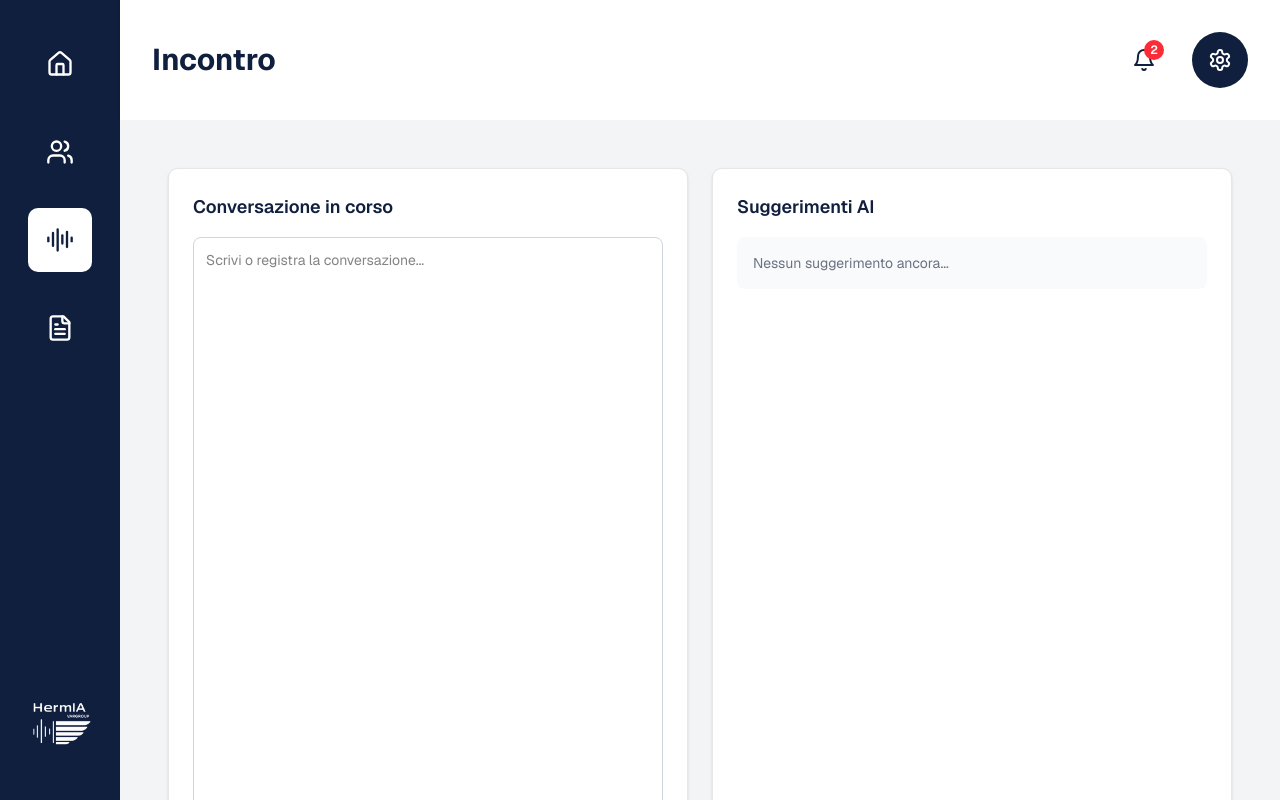
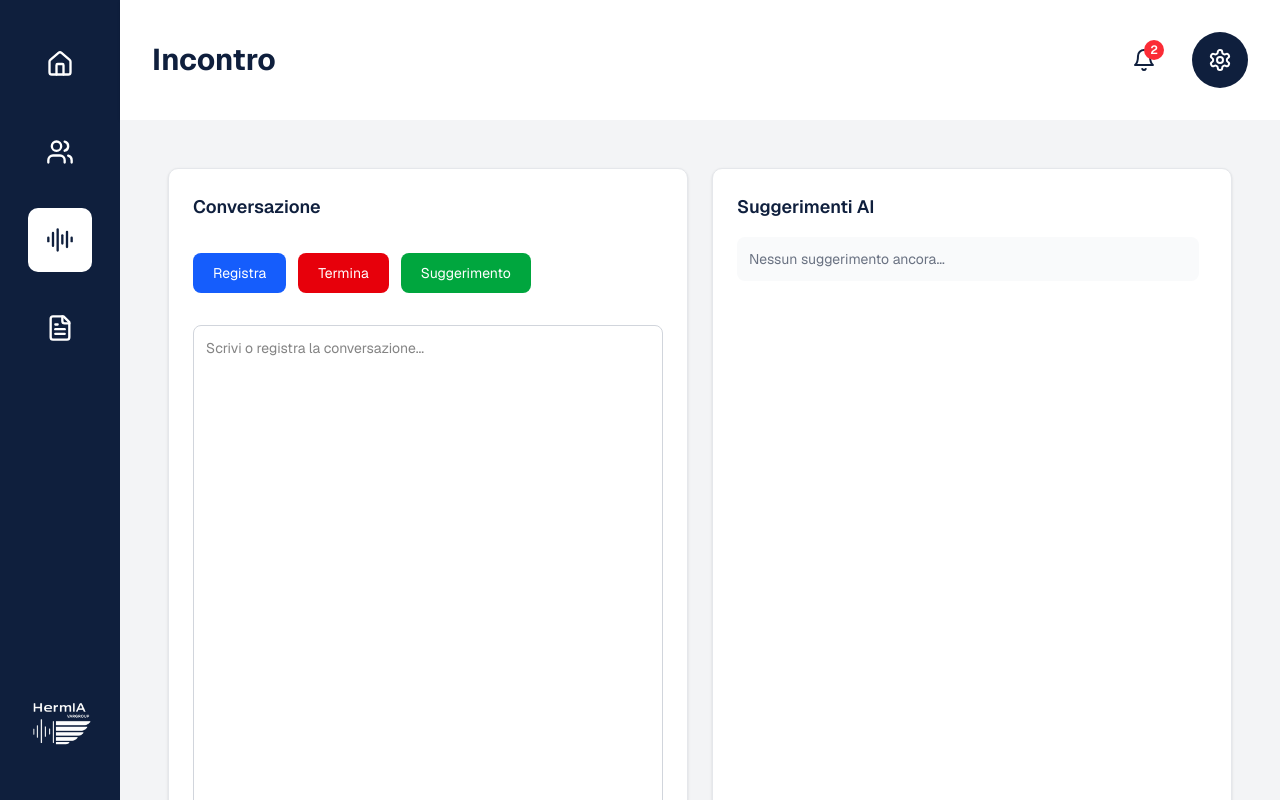
Before and after one commit to valeriooconte/boom-webapp, a Next.js app: page / in a window 1280 px wide. Both pictures are taken after a click on the button 60 px from the left and 240 px from the top of the page. Built offline with nearby package versions, Linux system fonts and the light colour scheme.

Commit message:
Improved convo_prova component

```diff
--- a/src/app/globals.css
+++ b/src/app/globals.css
@@ -126,3 +126,8 @@
     @apply bg-background text-foreground;
   }
 }
+
+html, body {
+  height: 100%;
+  overflow: hidden; /* evita doppio scroll */
+}
--- a/src/components/convo_prova.tsx
+++ b/src/components/convo_prova.tsx
@@ -1,11 +1,11 @@
 "use client"
-import { useState, useRef } from "react"
+import { useState, useRef, useEffect } from "react"
 import ReactMarkdown from "react-markdown"
+import { ChevronRight } from "lucide-react"
 
 export default function Convo() {
   const [transcript, setTranscript] = useState("")
   const [lastSentTranscript, setLastSentTranscript] = useState("")
-  const [suggestions, setSuggestions] = useState<Array<{timestamp: string, content: string, type: string}>>([])
   const [selectedWord, setSelectedWord] = useState("")
 
   const [showWordButton, setShowWordButton] = useState(false)
@@ -13,7 +13,15 @@ export default function Convo() {
   const [loading, setLoading] = useState(false)
   const [isRecording, setIsRecording] = useState(false)
 
+  const [expandedIndex, setExpandedIndex] = useState<number | null>(null)
+
+  const [suggestions, setSuggestions] = useState<Array<{timestamp: string, content: string, type: string}>>([])
+
   const recognitionRef = useRef<any>(null)
+  const scrollContainerRef = useRef<HTMLDivElement>(null)
+
+  // 🔴 Banner di errore
+  const [showError, setShowError] = useState(false)
 
   const suggestionPrompt = `
   Agisci come un assistente cognitivo per consulenti aziendali durante colloqui con clienti.
@@ -40,21 +48,15 @@ export default function Convo() {
   const AGENT_URL = "https://challengecrif.app.n8n.cloud/webhook-test"
 
   const handleSave = () => {
+    // TBD
     setSaved(true)
     setTimeout(() => setSaved(false), 2000)
   }
 
   const handleSendToAI = async () => {
     setLoading(true)
-
-    // Considera solo la parte nuova
     const newChunk = transcript.replace(lastSentTranscript, "").trim()
     if (!newChunk) {
-      setSuggestions(prev => [...prev, {
-        timestamp: new Date().toLocaleTimeString(),
-        content: "Nessuna nuova parte da inviare.",
-        type: "partial"
-      }])
       setLoading(false)
       return
     }
@@ -69,20 +71,24 @@ export default function Convo() {
         }),
       })
 
+      if (!res.ok) throw new Error("Errore nella richiesta")
+
       const data = await res.json()
-      setSuggestions(prev => [...prev, {
+
+      setSuggestions((prev) => [
+        ...prev,
+        {
           timestamp: new Date().toLocaleTimeString(),
           content: data.message.content || "Nessuna risposta dall'AI",
-        type: "partial"
-      }])
+          type: "partial",
+        },
+      ])
+      setExpandedIndex(suggestions.length) // espandi l'ultimo
       setLastSentTranscript(transcript)
     } catch (err) {
       console.error(err)
-      setSuggestions(prev => [...prev, {
-        timestamp: new Date().toLocaleTimeString(),
-        content: "Errore: impossibile contattare l'agente AI.",
-        type: "partial"
-      }])
+      setShowError(true)
+      setTimeout(() => setShowError(false), 3000)
     } finally {
       setLoading(false)
     }
@@ -91,7 +97,8 @@ export default function Convo() {
   const handleWordSelection = () => {
     const selection = window.getSelection()
     const word = selection?.toString().trim()
-    if (word && word.split(/\s+/).length === 1) {
+    //if (word && word.split(/\s+/).length === 1) {
+    if (word) {
       setSelectedWord(word)
       setShowWordButton(true)
     } else {
@@ -101,9 +108,7 @@ export default function Convo() {
 
   const handleQueryWord = async () => {
     if (!selectedWord) return
-
     setLoading(true)
-
     try {
       const res = await fetch(AGENT_URL + "/audio-input", {
         method: "POST",
@@ -114,28 +119,38 @@ export default function Convo() {
         }),
       })
 
+      if (!res.ok) throw new Error("Errore nella richiesta parola")
+
       const data = await res.json()
-      setSuggestions(prev => [...prev, {
+      setSuggestions((prev) => [
+        ...prev,
+        {
           timestamp: new Date().toLocaleTimeString(),
           content: data.message.content || "Nessuna risposta dall'AI",
-        type: "word"
-      }])
-    } catch (err) {
-      setSuggestions(prev => [...prev, {
-        timestamp: new Date().toLocaleTimeString(),
-        content: "Errore: impossibile contattare l'agente AI.",
-        type: "word"
-      }])
+          type: "word",
+        },
+      ])
+      setExpandedIndex(suggestions.length)
+    } catch {
+      console.error("Errore nella query parola")
+      setShowError(true)
+      setTimeout(() => setShowError(false), 3000)
     } finally {
       setLoading(false)
       setShowWordButton(false)
     }
   }
 
-  // Speech-to-Text tramite Web Speech API
+  // Scroll automatico verso l’ultimo suggerimento
+  useEffect(() => {
+    if (scrollContainerRef.current) {
+      scrollContainerRef.current.scrollTop = scrollContainerRef.current.scrollHeight
+    }
+  }, [suggestions])
+
   const toggleRecording = () => {
     if (!("webkitSpeechRecognition" in window || "SpeechRecognition" in window)) {
-      alert("API SpeechRecognition non supportata su questo browser.")
+      alert("API SpeechRecognition non supportata.")
       return
     }
 
@@ -153,111 +168,135 @@ export default function Convo() {
     recognition.interimResults = true
 
     recognition.onresult = (event: any) => {
-      let interimTranscript = ""
       for (let i = event.resultIndex; i < event.results.length; ++i) {
-        const transcriptPiece = event.results[i][0].transcript
+        const piece = event.results[i][0].transcript
         if (event.results[i].isFinal) {
-          setTranscript((prev) => prev + " " + transcriptPiece.trim())
-        } else {
-          interimTranscript += transcriptPiece
+          setTranscript((prev) => prev + " " + piece.trim())
         }
       }
     }
 
-    recognition.onerror = (event: any) => {
-      console.error("Errore riconoscimento:", event.error)
-      setIsRecording(false)
-    }
-
-    recognition.onend = () => {
-      setIsRecording(false)
-    }
-
+    recognition.onend = () => setIsRecording(false)
     recognitionRef.current = recognition
     recognition.start()
     setIsRecording(true)
   }
 
   return (
-    <div className="grid grid-cols-2 gap-6 h-screen p-6 bg-gray-100">
-      {/* COLONNA SINISTRA */}
-      <div className="flex flex-col rounded-lg bg-white p-6 shadow-sm border border-gray-200">
-        <h2 className="text-lg font-semibold mb-4 text-[#0f1f3d]">Conversazione in corso</h2>
+    <div className="relative grid grid-cols-2 gap-6 h-screen p-6 bg-gray-100 overflow-hidden">
+      {/* Banner di errore */}
+      {showError && (
+        <div className="absolute top left-1/2 -translate-x-1/2 bg-red-50 text-red-700 px-6 py-2 rounded-md shadow-md transition-opacity duration-500">
+          Errore: impossibile contattare l'agente AI, riprova.
+        </div>
+      )}
+
+      {/* SINISTRA */}
+      <div className="flex flex-col gap-4 rounded-lg bg-white p-6 shadow-sm border border-gray-200">
+        <h2 className="text-lg font-semibold text-[#0f1f3d]">Conversazione</h2>
+
+        <div className="mt-4 flex gap-3 mb-4 flex-wrap items-center">
+          <button
+            onClick={toggleRecording}
+            className={`px-5 py-2.5 rounded-md text-sm text-white ${
+              isRecording ? "bg-orange-500" : "bg-blue-600"
+            }`}
+          >
+            {isRecording ? "Pausa" : "Registra"}
+          </button>
+
+          <button
+            onClick={handleSave}
+            className="px-5 py-2.5 bg-red-600 text-white rounded-md text-sm"
+          >
+            Termina
+          </button>
+
+          <button
+            onClick={handleSendToAI}
+            className="px-5 py-2.5 bg-green-600 text-white rounded-md text-sm"
+          >
+            Suggerimento
+          </button>
+
+          {showWordButton && (
+            <button
+              onClick={handleQueryWord}
+              className="px-5 py-2.5 bg-yellow-500 text-white rounded-md text-sm"
+            >
+              Interroga AI su "{selectedWord}"
+            </button>
+          )}
+
+          {saved && <span className="text-emerald-600 text-sm font-medium">Salvato!</span>}
+        </div>
 
         <textarea
-          className="flex-1 border border-gray-300 p-3 rounded-md resize-none focus:outline-none focus:ring-2 focus:ring-[#0f1f3d] focus:border-transparent text-sm"
+          className="flex-1 border border-gray-300 p-3 rounded-md resize-none focus:ring-2 focus:ring-[#0f1f3d] text-sm"
           placeholder="Scrivi o registra la conversazione..."
           value={transcript}
           onChange={(e) => setTranscript(e.target.value)}
           onMouseUp={handleWordSelection}
           onKeyUp={handleWordSelection}
         />
+      </div>
 
-        <div className="mt-4 flex gap-3 flex-wrap items-center">
-          {showWordButton && (
-            <button
-              onClick={handleQueryWord}
-              className="px-4 py-2 bg-blue-600 text-white rounded-md hover:bg-blue-700 transition-colors text-sm font-medium"
+      {/* DESTRA */}
+      <div className="flex flex-col rounded-lg bg-white p-6 shadow-sm border border-gray-200 overflow-y-auto h-full">
+        <h2 className="text-lg font-semibold mb-4 text-[#0f1f3d]">Suggerimenti AI</h2>
+
+        {loading && <p className="text-gray-500 text-sm mb-2">Elaborazione...</p>}
+
+        <div
+          ref={scrollContainerRef}
+          className="flex-1 overflow-y-auto space-y-3 pr-2"
         >
-              Interroga AI su "{selectedWord}"
-            </button>
-          )}
-
-          {/* Pulsante Speech-to-Text */}
-          <button
-            onClick={toggleRecording}
-            className={`px-5 py-2.5 rounded-md text-sm font-medium transition-colors ${
-              isRecording
-                ? "bg-red-600 hover:bg-red-700 text-white"
-                : "bg-purple-600 hover:bg-purple-700 text-white"
+          {suggestions.length === 0 ? (
+            <p className="text-gray-500 text-sm bg-gray-50 p-3 rounded-md">
+              Nessun suggerimento ancora...
+            </p>
+          ) : (
+            suggestions.map((item, index) => (
+              <div
+                key={index}
+                className={`p-4 bg-gray-50 rounded-md border-l-4 transition-all cursor-pointer ${
+                  expandedIndex === index
+                    ? "border-[#0f1f3d]"
+                    : "border-transparent hover:border-gray-300"
+                }`}
+                onClick={() =>
+                  setExpandedIndex(expandedIndex === index ? null : index)
+                }
+              >
+                <div className="flex justify-between items-center mb-2">
+                  <div className="flex items-center gap-2">
+                    <span className="text-xs text-gray-500">{item.timestamp}</span>
+                    <span
+                      className={`text-xs px-2 py-1 rounded ${
+                        item.type === "word"
+                          ? "bg-blue-100 text-blue-700"
+                          : "bg-purple-100 text-purple-700"
                       }`}
                     >
-            {isRecording ? "🛑 Ferma trascrizione" : "🎙️ Avvia trascrizione"}
-          </button>
+                      {item.type === "word" ? "Ricerca parola" : "Suggerimento"}
+                    </span>
+                  </div>
 
-          <button
-            onClick={handleSendToAI}
-            className="px-5 py-2.5 bg-[#0f1f3d] text-white rounded-md hover:bg-[#1a2f52] transition-colors text-sm font-medium"
+                  {/* 🔽 Indicatore di espansione con ChevronRight */}
+                  <div
+                    className={`flex items-center justify-center w-5 h-5 rounded-full bg-gray-100 text-gray-500 transition-transform ${
+                      expandedIndex === index ? "rotate-90 bg-gray-200 text-[#0f1f3d]" : ""
+                    }`}
                   >
-            Salva parziale
-          </button>
-
-          <button
-            onClick={handleSave}
-            className="px-5 py-2.5 bg-emerald-600 text-white rounded-md hover:bg-emerald-700 transition-colors text-sm font-medium"
-          >
-            Termina
-          </button>
-
-          {saved && <span className="text-emerald-600 self-center text-sm font-medium">Salvato!</span>}
+                    <ChevronRight className="w-4 h-4" />
                   </div>
                 </div>
 
-      {/* COLONNA DESTRA */}
-      <div className="flex flex-col rounded-lg bg-white p-6 shadow-sm border border-gray-200">
-        <h2 className="text-lg font-semibold mb-4 text-[#0f1f3d]">Suggerimenti AI</h2>
-        {loading && (
-          <p className="text-gray-500 text-sm mb-2">L'agente AI sta elaborando...</p>
-        )}
-        <div className="flex-1 overflow-auto space-y-4">
-          {suggestions.length === 0 ? (
-            <div className="p-4 bg-gray-50 rounded-md">
-              <p className="text-gray-500 text-sm">Nessun suggerimento ancora...</p>
-            </div>
-          ) : (
-            suggestions.map((item, index) => (
-              <div key={index} className="p-4 bg-gray-50 rounded-md border-l-4 border-[#0f1f3d]">
-                <div className="flex justify-between items-center mb-2">
-                  <span className="text-xs font-medium text-gray-500">{item.timestamp}</span>
-                  <span className={`text-xs px-2 py-1 rounded ${
-                    item.type === 'word' ? 'bg-blue-100 text-blue-700' : 'bg-purple-100 text-purple-700'
-                  }`}>
-                    {item.type === 'word' ? 'Ricerca parola' : 'Suggerimento'}
-                  </span>
-                </div>
-                <div className="prose prose-sm max-w-none">
+                {expandedIndex === index && (
+                  <div className="prose prose-sm max-w-none text-gray-700">
                     <ReactMarkdown>{item.content}</ReactMarkdown>
                   </div>
+                )}
               </div>
             ))
           )}
```
Lines whose indentation alone changed are shown as unchanged.
